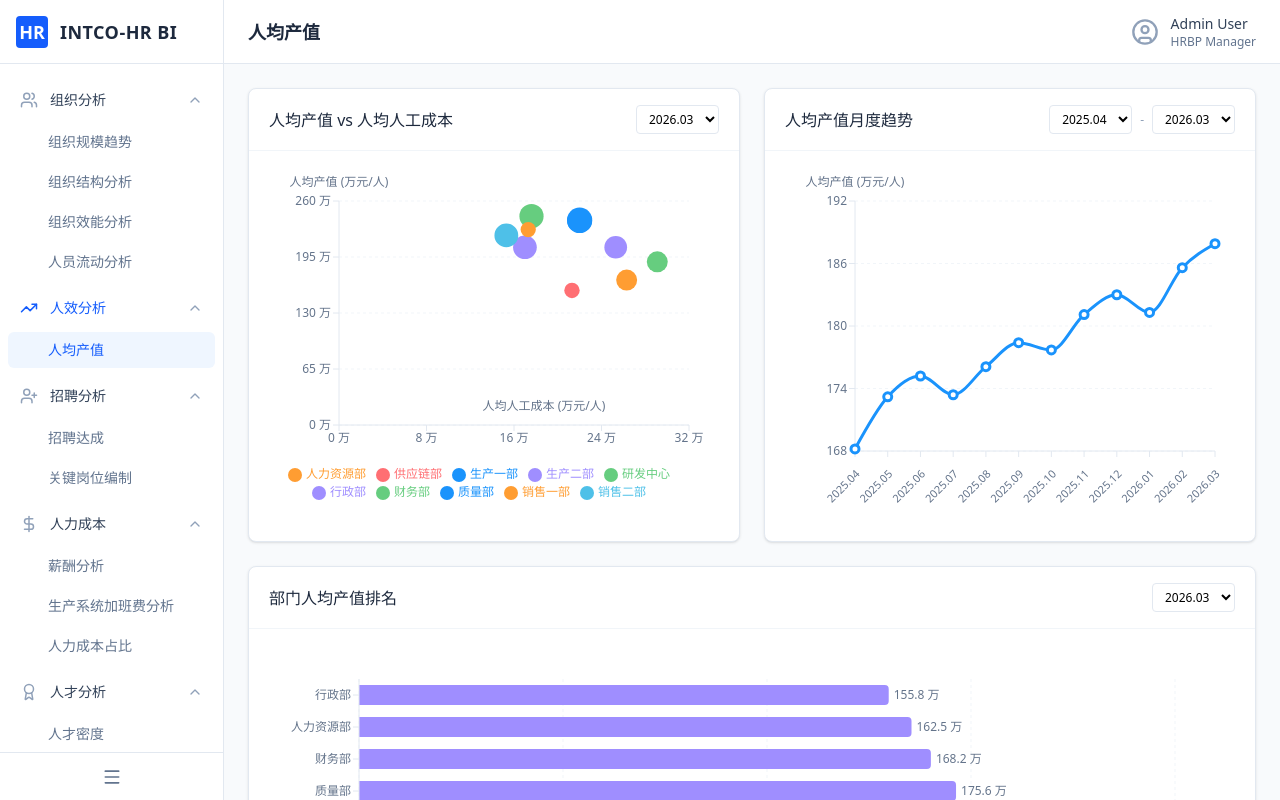
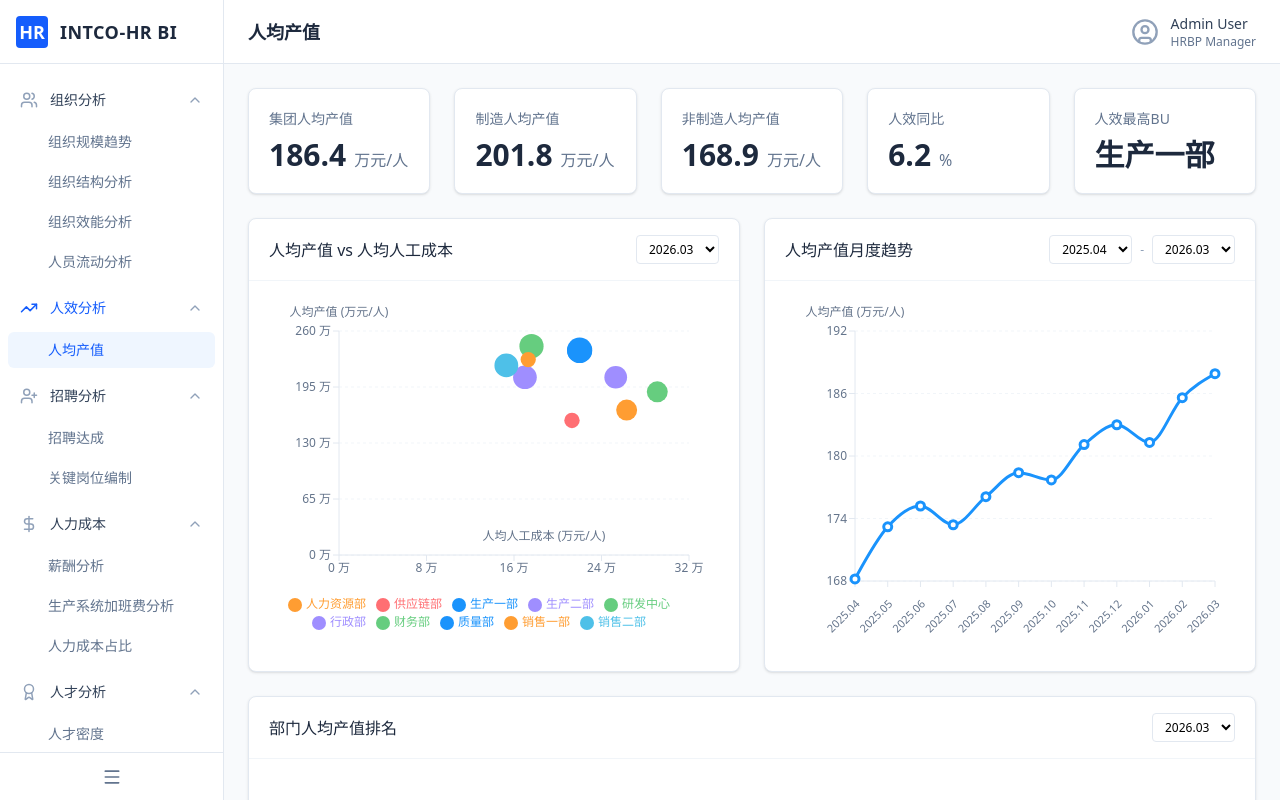
Before and after one commit to Helianthus001/HR-BI, a React (Vite) app: page /efficiency/per-capita in a window 1280 px wide. Built offline with nearby package versions, Linux system fonts and the light colour scheme.

Commit message:
人均产值分析页 KPI 卡片

```diff
--- a/src/pages/efficiency/PerCapita.tsx
+++ b/src/pages/efficiency/PerCapita.tsx
@@ -1,5 +1,6 @@
 import React, { useState } from 'react';
 import { PageContainer } from '@/src/components/ui/PageContainer';
+import { MetricCard } from '@/src/components/ui/MetricCard';
 import { Card as ChartPanel } from '@/src/components/ui/Card';
 import {
   BarChart,
@@ -30,6 +31,14 @@ const CHART_COLORS = [
 ];
 
 // Mock Data
+const metrics = [
+  { id: '1', title: '集团人均产值', value: '186.4', suffix: '万元/人', trend: 'up' as const, trendValue: '4.8%' },
+  { id: '2', title: '制造人均产值', value: '201.8', suffix: '万元/人', trend: 'up' as const, trendValue: '5.3%' },
+  { id: '3', title: '非制造人均产值', value: '168.9', suffix: '万元/人', trend: 'up' as const, trendValue: '3.6%' },
+  { id: '4', title: '人效同比', value: '6.2', suffix: '%', trend: 'up' as const, trendValue: '1.4%' },
+  { id: '5', title: '人效最高BU', value: '生产一部', suffix: '', trend: 'up' as const, trendValue: '连续3月领先' },
+];
+
 const months = ['2025.04', '2025.05', '2025.06', '2025.07', '2025.08', '2025.09', '2025.10', '2025.11', '2025.12', '2026.01', '2026.02', '2026.03'];
 
 const trendData = months.map((month, index) => {
@@ -116,6 +125,20 @@ export function EfficiencyPerCapitaPage() {
 
   return (
     <PageContainer title="人均产值分析">
+      <div className="grid grid-cols-1 md:grid-cols-3 lg:grid-cols-5 gap-6 mb-6">
+        {metrics.map((metric) => (
+          <MetricCard
+            key={metric.id}
+            title={metric.title}
+            value={metric.value}
+            suffix={metric.suffix}
+            trend={metric.trend}
+            trendValue={metric.trendValue}
+            className="hover:shadow-md transition-shadow duration-200"
+          />
+        ))}
+      </div>
+
       {/* Row 1: Combined Charts */}
       <div className="grid grid-cols-1 lg:grid-cols-2 gap-6 mb-6">
         <ChartPanel
```
